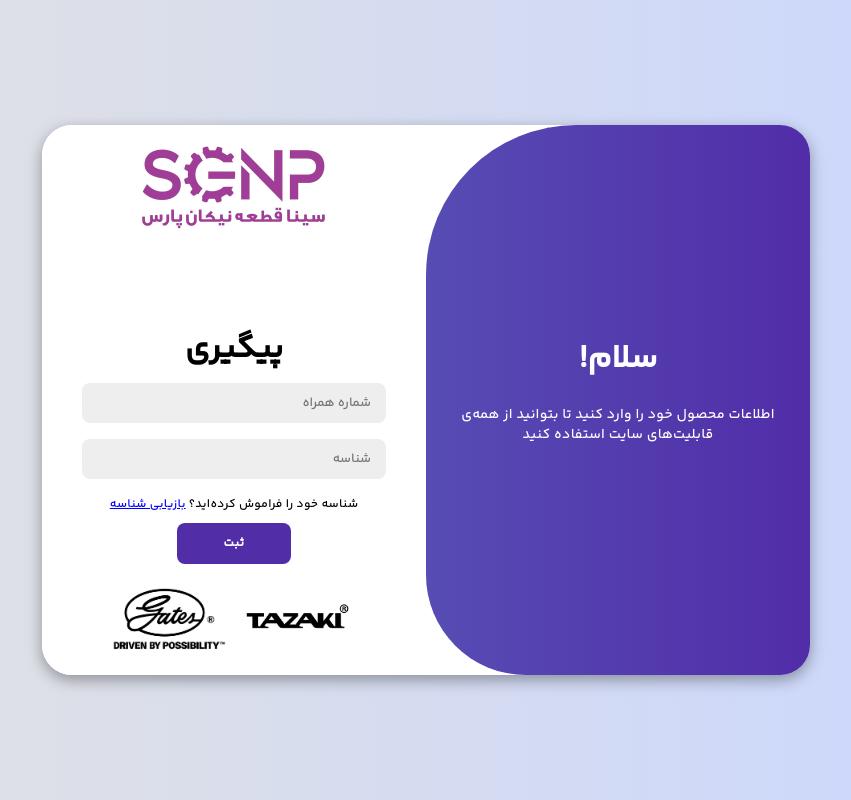
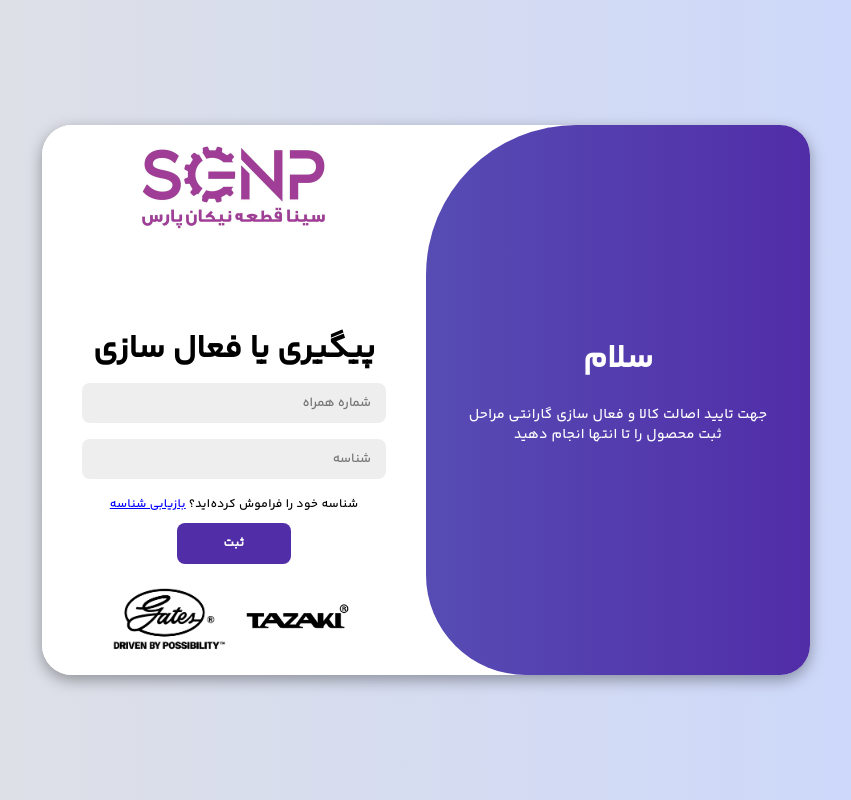
Before and after one commit to rzbeh/front, a React (Create React App) app: page / in a window 1280 px wide. Shown: the whole page, without its empty margins (214-1065 px from the left). Built offline with nearby package versions, Linux system fonts and the light colour scheme.

Commit message:
minor UI changes

```diff
--- a/package.json
+++ b/package.json
@@ -10,9 +10,10 @@
     "axios": "^1.7.7",
     "bootstrap": "^5.3.3",
     "react": "^18.3.1",
-    "react-bootstrap": "^2.10.4",
+    "react-bootstrap": "^2.10.5",
     "react-dom": "^18.3.1",
     "react-hot-toast": "^2.4.1",
+    "react-modal": "^3.16.1",
     "react-qr-code": "^2.0.15",
     "react-router-dom": "^6.26.2",
     "react-scripts": "5.0.1",
--- a/src/API/api.js
+++ b/src/API/api.js
@@ -1,6 +1,6 @@
 import axios from "axios";
 
-const API_BASE_URL = "https://localhost:7076";
+const API_BASE_URL = "http://localhost:5120";
 const axiosInstance = axios.create({
   baseURL: API_BASE_URL,
   timeout: 300000,
--- a/src/Components/DetailsForm.js
+++ b/src/Components/DetailsForm.js
@@ -3,8 +3,9 @@
 import api from "../API/api";
 import "./style.css";
 import toast from "react-hot-toast";
+import Modal from "react-modal";
 
-export default function DetailsForm() {
+export default function DetailsForm({ setStep }) {
   const [details, setDetails] = useState();
   const [searchParams, setSearchParams] = useSearchParams();
   const [calculateResult, setCalculateResult] = useState();
@@ -12,6 +13,19 @@
   const [error, setError] = useState("");
   const [expireError, setExpireError] = useState(false);
   const [kilometerSubmitted, setKilometerSubmitted] = useState(false);
+  const [modalIsOpen, setModalIsOpen] = useState(false);
+
+  const customStyles = {
+    content: {
+      top: "50%",
+      left: "50%",
+      right: "auto",
+      bottom: "auto",
+      marginRight: "-50%",
+      transform: "translate(-50%, -50%)",
+      zIndex: 100,
+    },
+  };
 
   const fetchDetails = async () => {
     const serial = searchParams.get("serial");
@@ -34,17 +48,7 @@
       setKilometerSubmitted(true);
       setError("");
       setMessage("اطلاعات شما با موفقیت ثبت شد");
-      toast.success(
-        (t) => (
-          <span className="toast-with-button">
-            <p>اطلاعات با موفقیت ثبت شد و گارانتی شما شروع شد</p>
-            <button className="main-button" onClick={() => toast.dismiss(t.id)}>
-              باشه
-            </button>
-          </span>
-        ),
-        { duration: 20000 }
-      );
+      setModalIsOpen(true);
     } catch (error) {
       setMessage("");
       setError("خطایی در ثبت اطلاعات رخ داد");
@@ -73,6 +77,20 @@
 
   return (
     <div className="additional-details">
+      <Modal isOpen={modalIsOpen} style={customStyles}>
+        <div className="modal-container">
+          <p>اطلاعات با موفقیت ثبت شد و گارانتی شما شروع شد</p>
+          <button
+            className="main-button"
+            onClick={() => {
+              setModalIsOpen(false);
+              setStep(0);
+            }}
+          >
+            باشه
+          </button>
+        </div>
+      </Modal>
       <form onSubmit={submitDetails} id="form" className="details-form">
         <h1>اطلاعات تکمیلی</h1>
         <div className="form-grid">
--- a/src/Components/ForgetSerial.js
+++ b/src/Components/ForgetSerial.js
@@ -2,11 +2,14 @@
 import api from "../API/api";
 import Spinner from "./Spinner";
 import toast from "react-hot-toast";
+import { useNavigate } from "react-router-dom";
 
 export default function ForgetSerial() {
   const [error, setError] = useState("");
   const [message, setMessage] = useState("");
   const [loading, setLoading] = useState(false);
+
+  const navigate = useNavigate();
 
   const sendSerial = async (e) => {
     e.preventDefault();
@@ -21,6 +24,7 @@
         "لطفا با وارد کردن شناسه از وضعیت آخرین گارانتی مطلع بشید",
         { duration: 5000 }
       );
+      navigate("/");
     } catch (error) {
       setError(error.response.data);
     } finally {
--- a/src/Components/PhoneIdForm.js
+++ b/src/Components/PhoneIdForm.js
@@ -24,6 +24,8 @@
       if (error.status === 404 || error.status === 400) {
         setError("شماره همراه یا شناسه اشتباه است");
         // toast.error("Invalid combination of phone number and ID");
+      } else if (error.status === 111 /* change this code */) {
+        setError("این کد قبلا استفاده شده است و تقلبی است");
       } else {
         setError("یک خطای غیر منتظره رخ داد! دوباره تلاش کنید");
         // toast.error("An Unexpected error accured");
@@ -33,8 +35,8 @@
 
   return (
     <form onSubmit={checkSerial} id="form" className="sign-in">
-      <img src="/logo1.jpg" className="logo1" alt="logo"/>
-      <h1>پیگیری</h1>
+      <img src="/logo1.jpg" className="logo1" alt="logo" />
+      <h1>پیگیری یا فعال سازی</h1>
       <input
         type="text"
         name="phone"
--- a/src/Components/Track.js
+++ b/src/Components/Track.js
@@ -13,15 +13,15 @@
     >
       <div className="form-container">
         {step === 0 && <PhoneIdForm setStep={setStep} />}
-        {step === 1 && <DetailsForm />}
+        {step === 1 && <DetailsForm setStep={setStep} />}
       </div>
       <div className="toggle-container">
         <div className="toggle">
           <div className="toggle-panel toggle-right">
-            <h1>!سلام</h1>
+            <h1>سلام</h1>
             <p>
-              اطلاعات محصول خود را وارد کنید تا بتوانید از همه‌ی قابلیت‌های سایت
-              استفاده کنید
+              جهت تایید اصالت کالا و فعال سازی گارانتی مراحل ثبت محصول را تا
+              انتها انجام دهید
             </p>
           </div>
         </div>
--- a/src/Components/style.css
+++ b/src/Components/style.css
@@ -208,7 +208,6 @@
   overflow: hidden;
   transition: all 0.6s ease-in-out;
   border-radius: 150px 0 0 100px;
-  z-index: 1000;
 }
 
 .container.active .toggle-container {
@@ -353,6 +352,14 @@
   gap: 8px;
 }
 
+.modal-container {
+  display: flex;
+  flex-direction: column;
+  justify-content: center;
+  align-items: center;
+  gap: 12px;
+}
+
 @media screen and (max-width: 790px) {
   .container {
     width: 300px;
```
Also changed, not shown: 1 other file (tests, documents, lock files or other folders).
